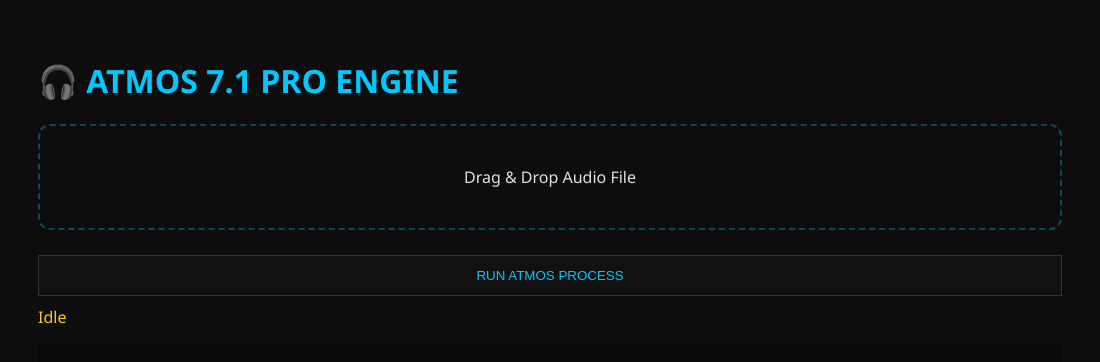
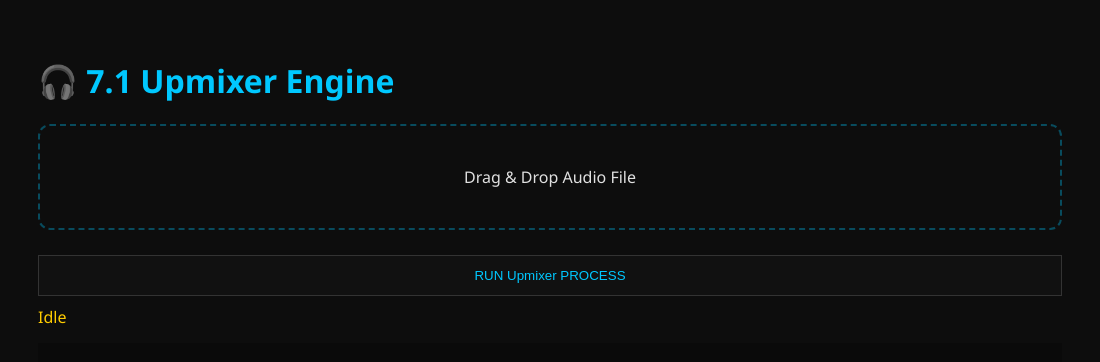
Before and after one commit to AngelGonePro/spatial-audio, an Electron app: page spatial-upmixer/index.html in a window 1100 px wide. Drawn offline with Linux system fonts and the light colour scheme.

Commit message:
Update index.html

```diff
--- a/spatial-upmixer/index.html
+++ b/spatial-upmixer/index.html
@@ -2,7 +2,7 @@
 <html lang="en">
 <head>
 <meta charset="UTF-8">
-<title>Atmos 7.1 Pro Engine</title>
+<title>7.1 Upmixer Engine</title>
 
 <style>
 body { background:#0d0d0d; color:#e0e0e0; font-family:Segoe UI; padding:30px; }
@@ -42,14 +42,14 @@
 
 <body>
 
-<h1>🎧 ATMOS 7.1 PRO ENGINE</h1>
+<h1>🎧 7.1 Upmixer Engine</h1>
 
 <div id="dropzone">Drag & Drop Audio File</div>
 <input type="file" id="fileInput" hidden>
 
 <div class="file-info" id="fileInfo"></div>
 
-<button onclick="run()">RUN ATMOS PROCESS</button>
+<button onclick="run()">RUN Upmixer PROCESS</button>
 
 <div class="status" id="status">Idle</div>
 
```
